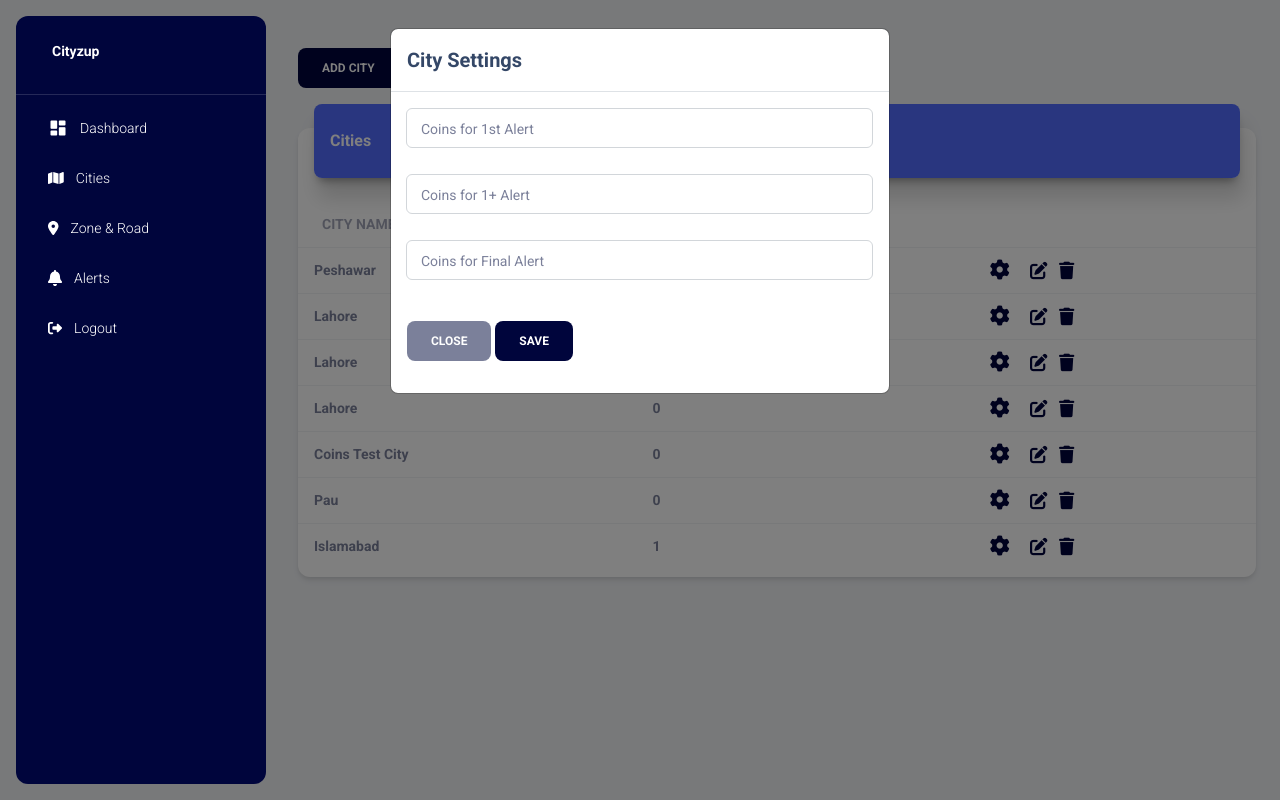
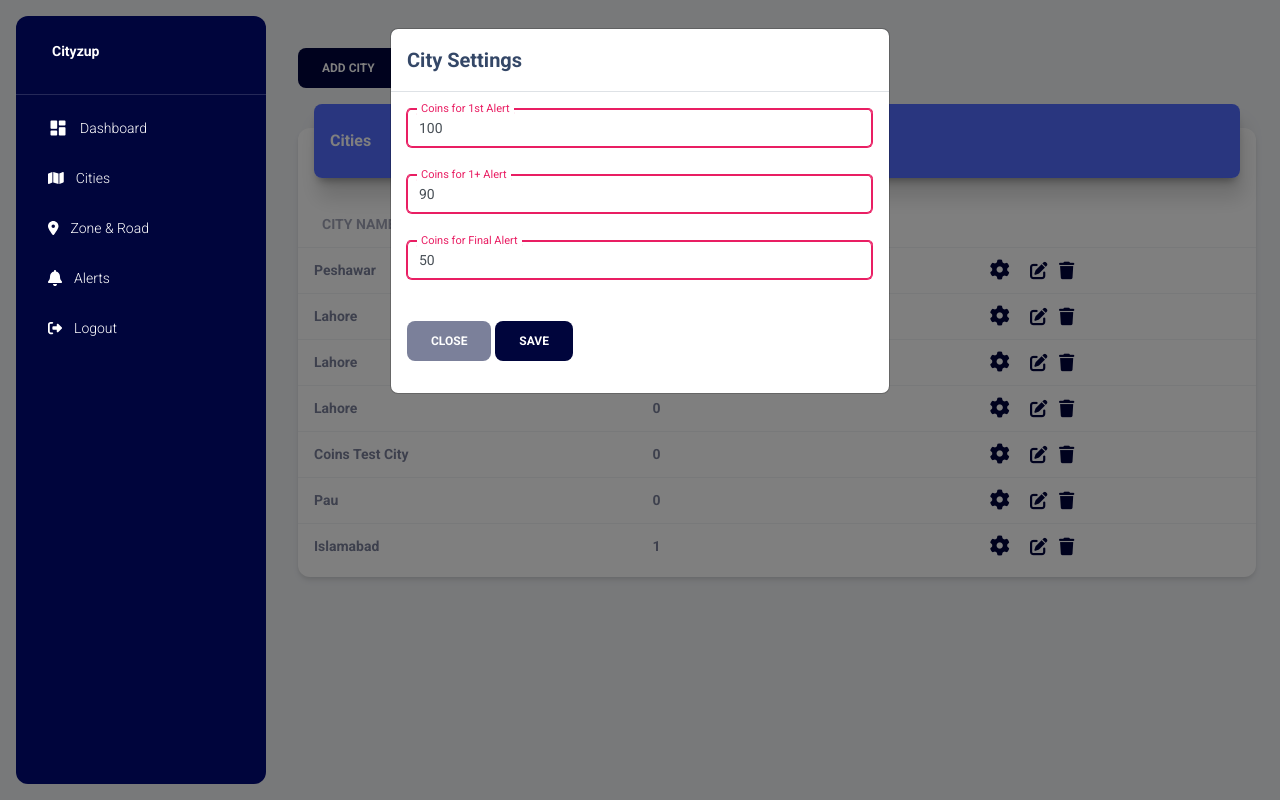
Before and after one commit to zeexan-dev/cityzup_web, a Flask app: page /cities/ in a window 1280 px wide, after a click that opens the changed part. Run offline with Flask 3, Linux system fonts and the light colour scheme; a user stored in the database is signed in; some libraries are stand-ins or nearby versions.

Commit message:
settings module - part 2

```diff
--- a/project/main.py
+++ b/project/main.py
@@ -194,17 +194,21 @@
         elif first_alert < 0 or confirm_alert < 0 or final_alert < 0:
             return jsonify({"status": "warning", "message": "Coins values must be greater than 0"})
 
-        # Validation passed, insert the guide into the database
+        # Validation passed, update the guide settings in the database
         else:
-            # Insert the guide into the database
-            new_settings = GuideSettings(coins_for_first_alert=first_alert,
-                                      coins_for_confirm_alert=confirm_alert,
-                                      coins_for_close_alert=final_alert,
-                                      g_id = g_id)
-            db.session.add(new_settings)
-            db.session.commit()
+            # Find the existing guide settings based on g_id
+            existing_settings = GuideSettings.query.filter_by(g_id=g_id).first()
 
-            return jsonify({"status": "ok", "message": "Settings Updated Successfully"})
+            # Update the guide settings if it exists
+            if existing_settings:
+                existing_settings.coins_for_first_alert = first_alert
+                existing_settings.coins_for_confirm_alert = confirm_alert
+                existing_settings.coins_for_close_alert = final_alert
+                db.session.commit()
+                return jsonify({"status": "ok", "message": "Settings Updated Successfully"})
+            else:
+                return jsonify({"status": "error", "message": "Guide settings not found"})
+
 
     except Exception as e:
         print(e)
--- a/project/templates/cities.html
+++ b/project/templates/cities.html
@@ -92,19 +92,19 @@
                         <input type="text" class="form-control" name="title" required>
                     </div>
                     <br> -->
-                    <div class="input-group input-group-outline">
+                    <div class="input-group input-group-outline is-filled">
                         <label class="form-label">Coins for 1st Alert</label>
-                        <input type="text" class="form-control" name="first_alert" required>
+                        <input type="text" class="form-control" name="first_alert" id="firstCoinSettings" required>
                     </div>
                     <br>
-                    <div class="input-group input-group-outline">
+                    <div class="input-group input-group-outline is-filled">
                         <label class="form-label">Coins for 1+ Alert</label>
-                        <input type="text" class="form-control" name="confirm_alert" required>
+                        <input type="text" class="form-control" name="confirm_alert" id="confirmCoinSettings" required>
                     </div>
                     <br>
-                    <div class="input-group input-group-outline">
+                    <div class="input-group input-group-outline is-filled">
                         <label class="form-label">Coins for Final Alert</label>
-                        <input type="text" class="form-control" name="final_alert" required>
+                        <input type="text" class="form-control" name="final_alert" id="lastCoinSettings" required>
                     </div>
 
                     <br>
--- a/project/templates/layout.html
+++ b/project/templates/layout.html
@@ -364,8 +364,18 @@
       });
        //  open city settings modal
        $(".openModalCitySettings").click(function () {
+        console.log('open settings modal');
         var gid = $(this).data('gid');
+        var first_coin = $(this).data('firstcoin');
+        var confirm_coin = $(this).data('confirmcoin');
+        var close_coin = $(this).data('closecoin');
+        console.log(first_coin);
+        console.log(confirm_coin);
+        console.log(close_coin);
         $("#guideIdSettings").val(gid);
+        $("#firstCoinSettings").val(first_coin);
+        $("#confirmCoinSettings").val(confirm_coin);
+        $("#lastCoinSettings").val(close_coin);
       });
       // form city settings
       $(this).on("submit", "#formCitySettings", function (e) {
```
Also changed, not shown: database.db.
